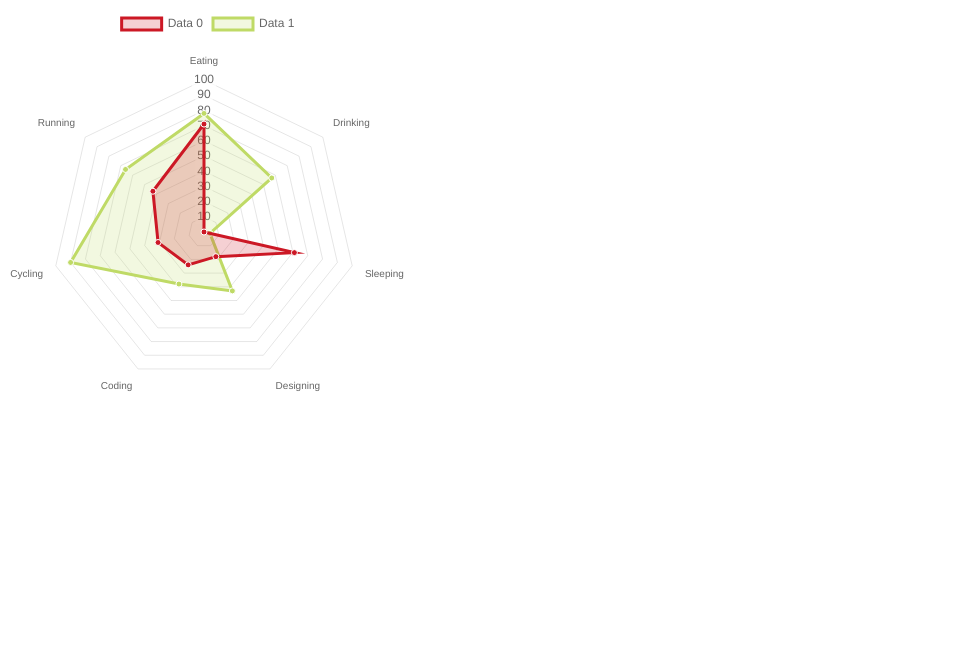
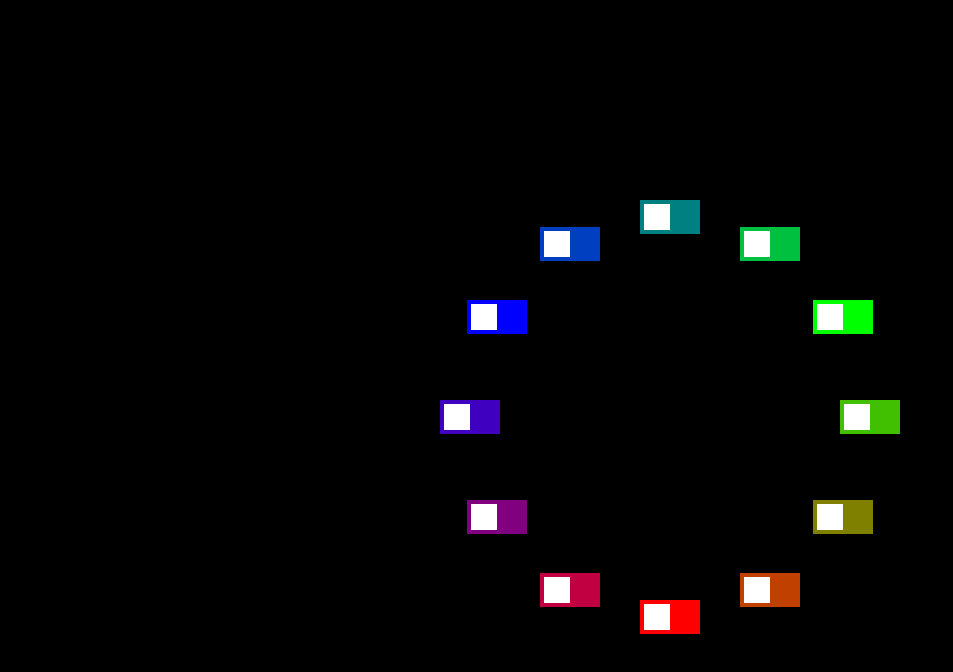
Before and after one commit to Wei-1/js-visualization-100-days-challenge, a plain HTML site: page index.html in a window 1280 px wide. Shown: the whole page, without its empty margins (0-953 px from the left). Drawn offline with nearby package versions, Linux system fonts and the light colour scheme.

Commit message:
2021-10-13-toggle-switch-color

```diff
--- a/index.html
+++ b/index.html
@@ -1,11 +1,52 @@
 <html>
 <head>
-    <script src="https://cdn.jsdelivr.net/npm/chart.js@3.5.1/dist/chart.min.js"></script>
+    <style>
+/* The switch - the box around the slider */
+.switch {
+  position: absolute;
+  display: inline-block;
+  width: 60px;
+  height: 34px;
+}
+/* Hide default HTML checkbox */
+.switch input {
+  opacity: 0;
+  width: 0;
+  height: 0;
+}
+/* The slider */
+.slider {
+  position: absolute;
+  cursor: pointer;
+  top: 0;
+  left: 0;
+  right: 0;
+  bottom: 0;
+  -webkit-transition: .4s;
+  transition: .4s;
+}
+.slider:before {
+  position: absolute;
+  content: "";
+  height: 26px;
+  width: 26px;
+  left: 4px;
+  bottom: 4px;
+  background-color: white;
+  -webkit-transition: .4s;
+  transition: .4s;
+}
+input:checked + .slider {
+  background-color: #ccc;
+}
+input:checked + .slider:before {
+  -webkit-transform: translateX(26px);
+  -ms-transform: translateX(26px);
+  transform: translateX(26px);
+}
+    </style>
 </head>
-<body style="background-color:#fff;">
-    <div style="position:relative;height:400px;width:400px;top:0%;left:0%">
-        <canvas id="canvas" style="position:absolute;top:0%;left:0%"></canvas>
-    </div>
+<body style="background-color:#000;">
     <script>
 
 let width = window.innerWidth
@@ -16,77 +57,52 @@ let height = window.innerHeight
 || document.documentElement.clientHeight
 || document.body.clientHeight;
 
-const canvas = document.getElementById('canvas');
-const ctx = canvas.getContext('2d');
+const colorUnit = 256 / 16;
 
-function getRandomInt(max, min = 0){
-    return Math.floor(Math.random() * (max-min)) + min;
+let bgRGB = [0, 0, 0];
+function createBtn(dx, dy, rgb){
+    let btn = document.createElement("label");
+    btn.className = "switch";
+    btn.style.left = width / 2 + dx;
+    btn.style.top = height / 2 + dy;
+    let checkbox = document.createElement("input");
+    checkbox.type = "checkbox";
+    checkbox.onclick = function(){
+        let ratio = -1;
+        if(checkbox.checked) ratio = 1;
+        for(let i = 0; i < 3; i ++){
+            bgRGB[i] += ratio * rgb[i];
+        }
+        document.body.style.backgroundColor = 'rgba('+bgRGB[0]+','+bgRGB[1]+','+bgRGB[2]+',1)';
+    };
+    let slider = document.createElement("span");
+    slider.className = "slider";
+    slider.style.backgroundColor = 'rgba('+rgb[0]*4+','+rgb[1]*4+','+rgb[2]*4+',1)';
+    btn.appendChild(checkbox);
+    btn.appendChild(slider);
+    document.body.appendChild(btn);
 }
 
-const n = getRandomInt(5, 2);
-const c = getRandomInt(8, 3);
-
-const labels = [
-    'Eating',
-    'Drinking',
-    'Sleeping',
-    'Designing',
-    'Coding',
-    'Cycling',
-    'Running'
-].slice(0, c);
-
-let datasets = [];
-for(let i = 0; i < n; i ++){
-    let r = getRandomInt(255);
-    let g = getRandomInt(255);
-    let b = getRandomInt(255);
-    let color = 'rgba('+r+','+g+','+b+',1)';
-    let bgColor = 'rgba('+r+','+g+','+b+',0.2)';
-    let values = [];
-    for(let j = 0; j < labels.length; j ++){
-        values.push(getRandomInt(100));
+let arr = [];
+for(let i = 0; i < 3; i ++){
+    for(let j = 0; j <= 3; j ++){
+        let a = [0, 0, 0];
+        a[i] = 4 - j;
+        a[(i + 1) % 3] = j;
+        arr.push(a);
     }
-    datasets.push({
-        label: "Data "+i,
-        data: values,
-        fill: true,
-        backgroundColor: bgColor,
-        borderColor: color,
-        pointBackgroundColor: color,
-        pointBorderColor: '#fff',
-        pointHoverBackgroundColor: '#fff',
-        pointHoverBorderColor: color
-    })
 }
 
-const data = {
-    labels: labels,
-    datasets: datasets
-};
-
-const config = {
-    type: 'radar',
-    data: data,
-    options: {
-        responsive: true,
-        maintainAspectRatio: false,
-        elements: {
-            line: { borderWidth: 3 }
-        },
-        scales: {
-            r: {
-                angleLines: {
-                    display: false
-                },
-                suggestedMin: 0,
-                suggestedMax: 100
-            }
-        }
-    }
-};
-
-let myChart = new Chart(ctx, config);
+let n = arr.length;
+for(let i = 0; i < n; i ++){
+    let rad = Math.min(width, height) / 4;
+    let dx = rad * Math.sin(i / n * 2 * Math.PI);
+    let dy = rad * Math.cos(i / n * 2 * Math.PI);
+    let r = arr[i][0] * colorUnit;
+    let g = arr[i][1] * colorUnit;
+    let b = arr[i][2] * colorUnit;
+    createBtn(dx, dy, [r, g, b]);
+}
 
     </script>
 </body>
```
Also changed, not shown: 2021-10-12.html (added, +93 -0 lines), 1 other file.
